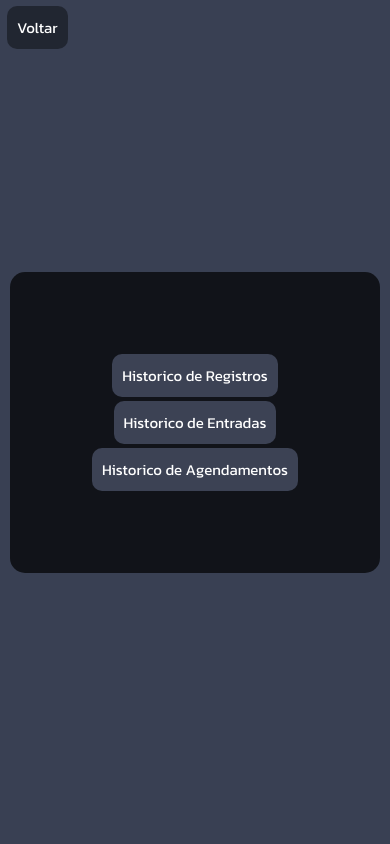
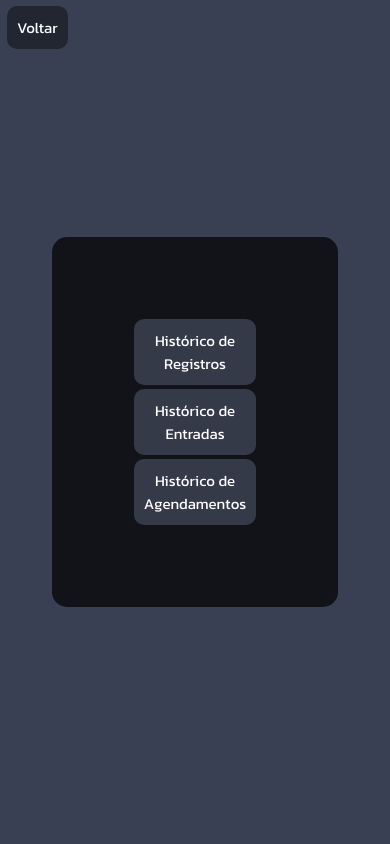
Before and after one commit to GustaSousa/SistemaCasai, a PHP site: page /casai/historico.php in a window 390 px wide. Run offline with PHP 8.4, Linux system fonts and the light colour scheme; a user stored in the database is signed in.

Commit message:
Atualizações no CSS

```diff
--- a/casai/assets/css/historico.css
+++ /dev/null
@@ -1,83 +0,0 @@
-@import url('https://fonts.googleapis.com/css2?family=Kanit:wght@100;200;300;400;500;600;700&display=swap');
-
-body,html{
-    margin: 0px;
-    padding: 0px;
-    width: 100%;
-    height: 100%;
-    max-width: 100vw;
-    font-family: 'Kanit', sans-serif;
-    background: #394053;
-    color: #FFF;;
-}
-
-.box{
-    height: 100%;
-    display: flex;
-    justify-content: center;
-    align-items: center;
-}
-
-.historico-box{
-    background-color: rgba(0, 0, 0, 0.7);
-    display: flex;
-    justify-content: center;
-    align-items: center;
-    flex-direction: row;
-    padding: 80px;
-    border-radius: 15px;
-}
-
-.historico-box a {
-    text-decoration: none;
-    color: #FFF;
-    font-size: 15px;
-
-    margin: 2px;
-
-    background-color: #3C4254;
-    padding: 10px;
-    border-radius: 10px;
-}
-
-.box a:hover{
-    background-color: #7CAE7A;
-}
-
-.voltar{
-    position: absolute;
-    margin-top: 15px;
-    margin-left: 5px;
-}
-
-.voltar a{
-    text-decoration: none;
-    color: #FFF;
-    font-size: 15px;
-
-    margin: 2px;
-
-    background-color: rgba(0, 0, 0, 0.414);
-    padding: 10px;
-    border-radius: 10px;
-}
-
-.voltar a:hover{
-    background-color: #7CAE7A;
-}
-
-.tabela-historico{
-    position: absolute;
-    width: 100%;
-    margin-top: 40px;
-    font-family: 'Courier New', Courier, monospace;
-    font-weight: 500;
-    color: #fff;
-}
-
-@media(max-width: 800px) {
-    .historico-box{
-
-        flex-direction: column;
-    }
-}
--- a/casai/assets/css/home.css
+++ b/casai/assets/css/home.css
@@ -18,21 +18,21 @@ body,html{
     align-items: center;
 }
 
+
 .home-box{
     background-color: rgba(0, 0, 0, 0.7);
     border-radius: 15px;
     padding: 80px;
     display: flex;
     flex-direction: row;
+
 }
 
 .home-box a {
     text-decoration: none;
     color: #FFF;
     font-size: 15px;
-
     margin: 2px;
-
     background-color: #353a49;
     padding: 10px;
     border-radius: 10px;
@@ -65,8 +65,23 @@ body,html{
 }
 
 @media(max-width: 800px) {
+    .box {
+        position: relative;
+        width: 80%;
+        max-width: 400px;
+        margin: 0px auto 0;
+    }
+
+    .box {
+        width: 55%;
+        max-width: none;
+    }
+
     .home-box{
-
         flex-direction: column;
     }
+
+    .home-box a{
+        text-align: center;
+    }
 }
--- a/casai/historico-entradas.php
+++ b/casai/historico-entradas.php
@@ -16,8 +16,7 @@
         $sql = "SELECT * FROM entradas ORDER BY identradas DESC";
     }
 
-$result = $conexao->query($sql);
-//print_r ($result);
+ $result = $conexao->query($sql);
 ?>
 
 <!DOCTYPE html>
--- a/casai/historico-registros.php
+++ b/casai/historico-registros.php
@@ -16,15 +16,12 @@ else{
     }
 
  $result = $conexao->query($sql);
- // print_r($result);
 ?>
 
 <!DOCTYPE html>
 <html lang="pt-br">
 <head>
     <meta charset="UTF-8">
-    <meta http-equiv="X-UA-Compatible" content="IE=edge">
-    <meta name="viewport" content="width=device-width, initial-scale=1.0">
     <title>CASAI | Historico de Registros</title>
     <link rel="stylesheet" href="assets//css//historico-tabelas-registro.css">
     <style>
@@ -56,7 +53,7 @@ else{
     <br>
 
     <div class="tabela-historico">
-        <table class="table table-striped">
+        <table class="table-striped">
         <thead>
             <tr>
                 <th scope="col">#</th>
--- a/casai/historico.php
+++ b/casai/historico.php
@@ -14,18 +14,18 @@
     <meta charset="UTF-8">
     <meta http-equiv="X-UA-Compatible" content="IE=edge">
     <meta name="viewport" content="width=device-width, initial-scale=1.0">
-    <title>CASAI | Historico</title>
-    <link rel="stylesheet" href="assets//css//historico.css">
+    <title>CASAI | Histórico </title>
+    <link rel="stylesheet" href="assets//css//home.css">
 </head>
 <body>
     <div class="voltar">
         <a href="home.php">Voltar</a>
     </div>
     <div class="box">
-        <div class="historico-box">
-            <a href="historico-registros.php">Historico de Registros</a>
-            <a href="historico-entradas.php">Historico de Entradas</a>
-            <a href="historico-agendamentos.php">Historico de Agendamentos</a>
+        <div class="home-box">
+            <a href="historico-registros.php">Histórico de Registros</a>
+            <a href="historico-entradas.php">Histórico de Entradas</a>
+            <a href="historico-agendamentos.php">Histórico de Agendamentos</a>
         </div>
     </div>
 </body>
--- a/casai/registro-completo.php
+++ b/casai/registro-completo.php
@@ -139,11 +139,6 @@
                     <input type="text" name="complemento" id="complemento" class="inputUser" maxlength="110" placeholder="Email, Telefone... (Opcional)" value="<?php echo $complemento ?>">
                     <label for="complemento" class="lableInput">Contato (complemento)</label>
                 </div>
-<!--
-                <div class="submit" id="subimit">
-                    <a href="historico-registros.php">Historico</a>
-                </div>
--->
             </fieldset>
         </form>
     </div>
--- a/casai/registro-editar.php
+++ b/casai/registro-editar.php
@@ -66,7 +66,7 @@
     <script>
         function mascara_rg(){
             var rg = document.getElementById('rg')
-            if(rg.value.length == 1 || rg.value.length == 5) {
+            if(rg.value.length == 1 || rg.value.length == 5 || rg.value.length == 9) {
                 rg.value += '.'
             }
         }
--- a/casai/testeLogin.php
+++ b/casai/testeLogin.php
@@ -2,7 +2,6 @@
 
 session_start();
 
- // print_r($_REQUEST)
  if(isset($_POST['submit']) && !empty($_POST['nome-login']) && !empty($_POST['senha']))
  {
     include_once('config.php');
@@ -13,8 +12,6 @@ session_start();
 
     $result = $conexao->query($sql);
 
-    // print_r($result);
-    // print_r($sql);
 
    if(mysqli_num_rows($result) < 1)
    {
--- a/casai/usuario.php
+++ b/casai/usuario.php
@@ -1,6 +1,5 @@
 <?php
     session_start();
-    // print_r($_SESSION);
 
     include('config.php');
 
@@ -13,11 +12,6 @@
 
     $logado = $_SESSION['nome-login'];
 
-    //$sql = "SELECT * FROM registros ORDER BY id DESC";
-
-    //$result = $conexao->query($sql);
-
-    //print_r($result);
 ?>
 
 <!DOCTYPE html>
```
Also changed, not shown: casai/assets/css/historico-tabelas-entrada.css (+12 -2 lines), casai/assets/css/historico-tabelas-registro.css (+18 -2 lines), casai/assets/css/style.css (+10 -13 lines), casai/assets/css/testeee.css (deleted, +0 -41 lines), casai/config.php (+0 -9 lines), casai/cozinha.php (+1 -30 lines), casai/registro.php (+2 -6 lines), 1 other file. Lines whose indentation alone changed are shown as unchanged.
